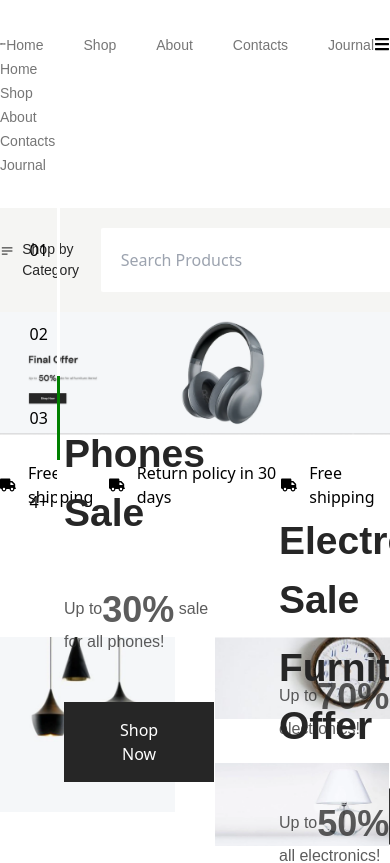
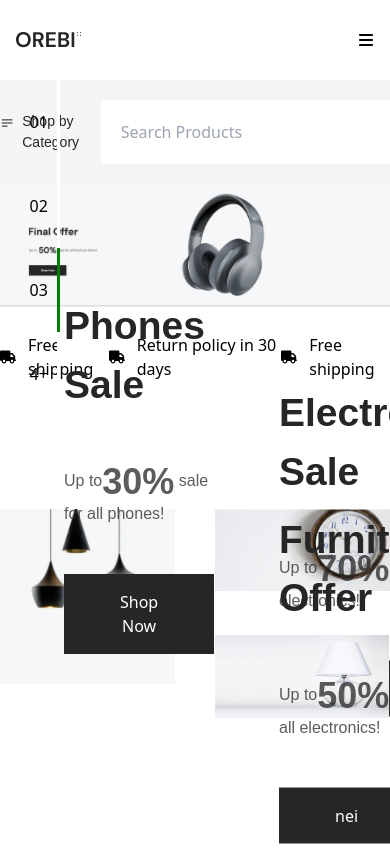
Before and after one commit to taufik69/FDR-2303-e-com, a React (Vite) app: page / in a window 390 px wide. Shown: the top 863 px of the page. Built offline with nearby package versions, Linux system fonts and the light colour scheme.

Commit message:
Navbar responsive done

```diff
--- a/src/Component/HomeComponent/Header/Header.jsx
+++ b/src/Component/HomeComponent/Header/Header.jsx
@@ -1,29 +1,19 @@
-import React, { useEffect, useState } from "react";
+import React, { useState } from "react";
 import Logo from "../../../assets/Logo.png";
 import Flex from "../../CommonConponent/Flex";
-import { FaBars } from "react-icons/fa";
+import { FaBars } from "react-icons/fa6";
+import { RxCross2 } from "react-icons/rx";
 const Header = () => {
-  const [showNav, setshowNav] = useState(true);
-  const [togglebtn, setTogglebtn] = useState(true);
-  const HandleBar = () => {
-    setTogglebtn(!togglebtn);
+  const [isShow, setisShow] = useState(false);
+
+  // cHandleNavIcon funtionality
+  const HandleNavIcon = () => {
+    setisShow(!isShow);
   };
 
-  useEffect(() => {
-    const resiezeWindow = () => {
-      console.log(window.innerWidth);
-      if (window.innerWidth > 800) {
-        setshowNav(true);
-      } else {
-        setshowNav(false);
-      }
-    };
-
-    window.addEventListener("resize", resiezeWindow);
-  }, [showNav]);
   return (
     <>
-      <div className="py-8 bg-main_bg_color">
+      <div className="py-8 bg-main_bg_color px-4 px-sm-0">
         <div className="container ">
           <Flex className="justify-between items-center ">
             <div>
@@ -31,48 +21,15 @@ const Header = () => {
                 <img src={Logo} alt={Logo} />
               </picture>
             </div>
-            {showNav && (
-              <div>
-                <Flex className={" flex flex-row gap-x-10"}>
-                  <li>
-                    <a
-                      href="#"
-                      className="menuItem transition-all hover:text-main_font_color hover:font-bold"
-                    >
-                      Home
-                    </a>
-                  </li>
-                  <li>
-                    <a href="#" className="menuItem  ">
-                      Shop
-                    </a>
-                  </li>
-                  <li>
-                    <a href="#" className="menuItem  ">
-                      About
-                    </a>
-                  </li>
-                  <li>
-                    <a href="#" className="menuItem ">
-                      Contacts
-                    </a>
-                  </li>
-                  <li>
-                    <a href="#" className="menuItem ">
-                      Journal
-                    </a>
-                  </li>
-                </Flex>
-              </div>
-            )}
-            <div className="" onClick={HandleBar}>
-              <FaBars />
-            </div>
-          </Flex>
 
-          {togglebtn && (
             <div>
-              <Flex className={" flex-col gap-x-10"}>
+              <Flex
+                className={`absolute    sm:static flex-col  sm:flex-row sm:gap-x-5 ${
+                  isShow
+                    ? "left-0  bg-gray-300 w-full z-10 text-center top-[72px] transition-all"
+                    : " left-[-100%]  w-full z-10 text-center top-[72px]"
+                }`}
+              >
                 <li>
                   <a
                     href="#"
@@ -103,7 +60,11 @@ const Header = () => {
                 </li>
               </Flex>
             </div>
-          )}
+
+            <div className=" cursor-pointer  sm:hidden" onClick={HandleNavIcon}>
+              {isShow === true ? <RxCross2 /> : <FaBars />}
+            </div>
+          </Flex>
         </div>
       </div>
     </>
```
